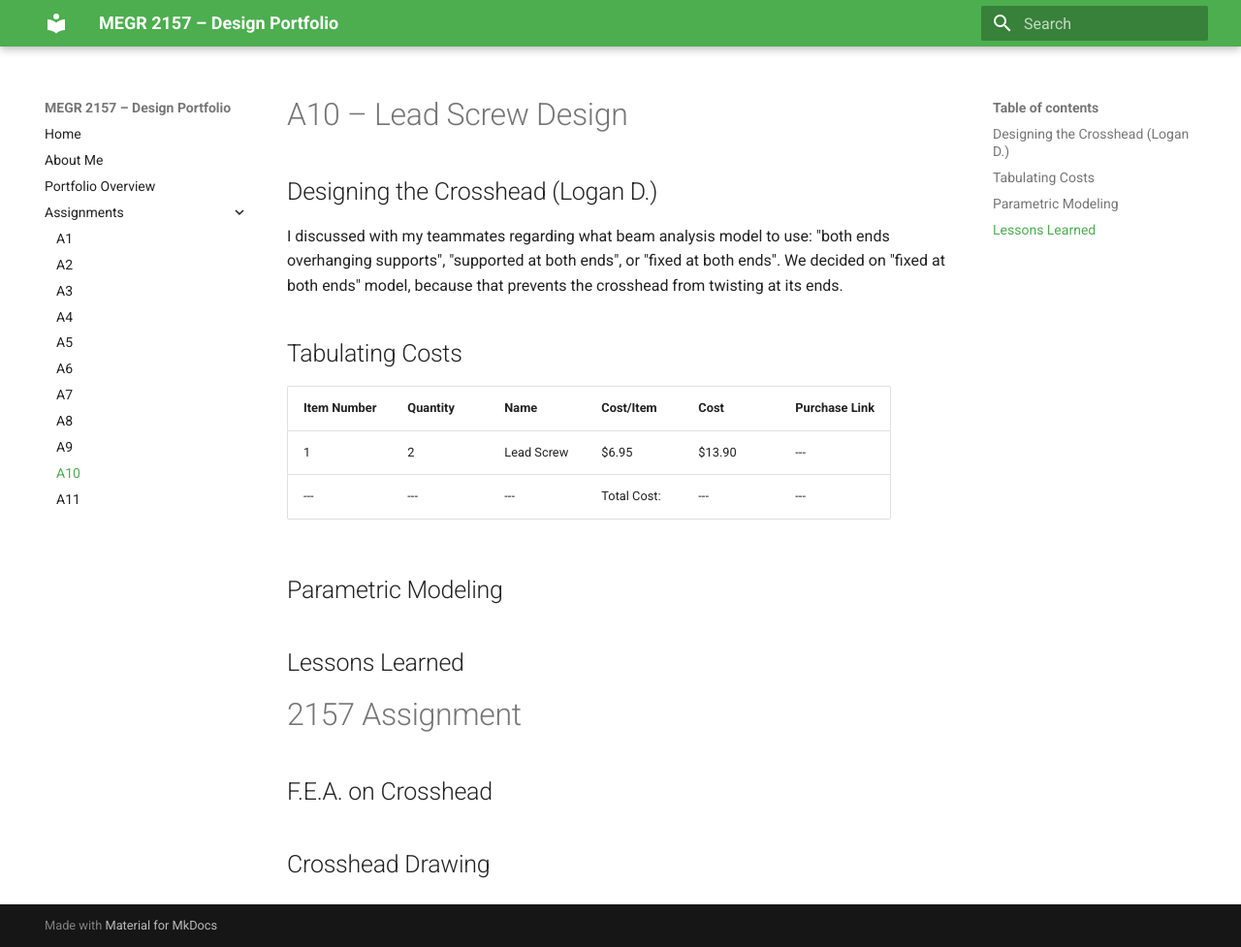
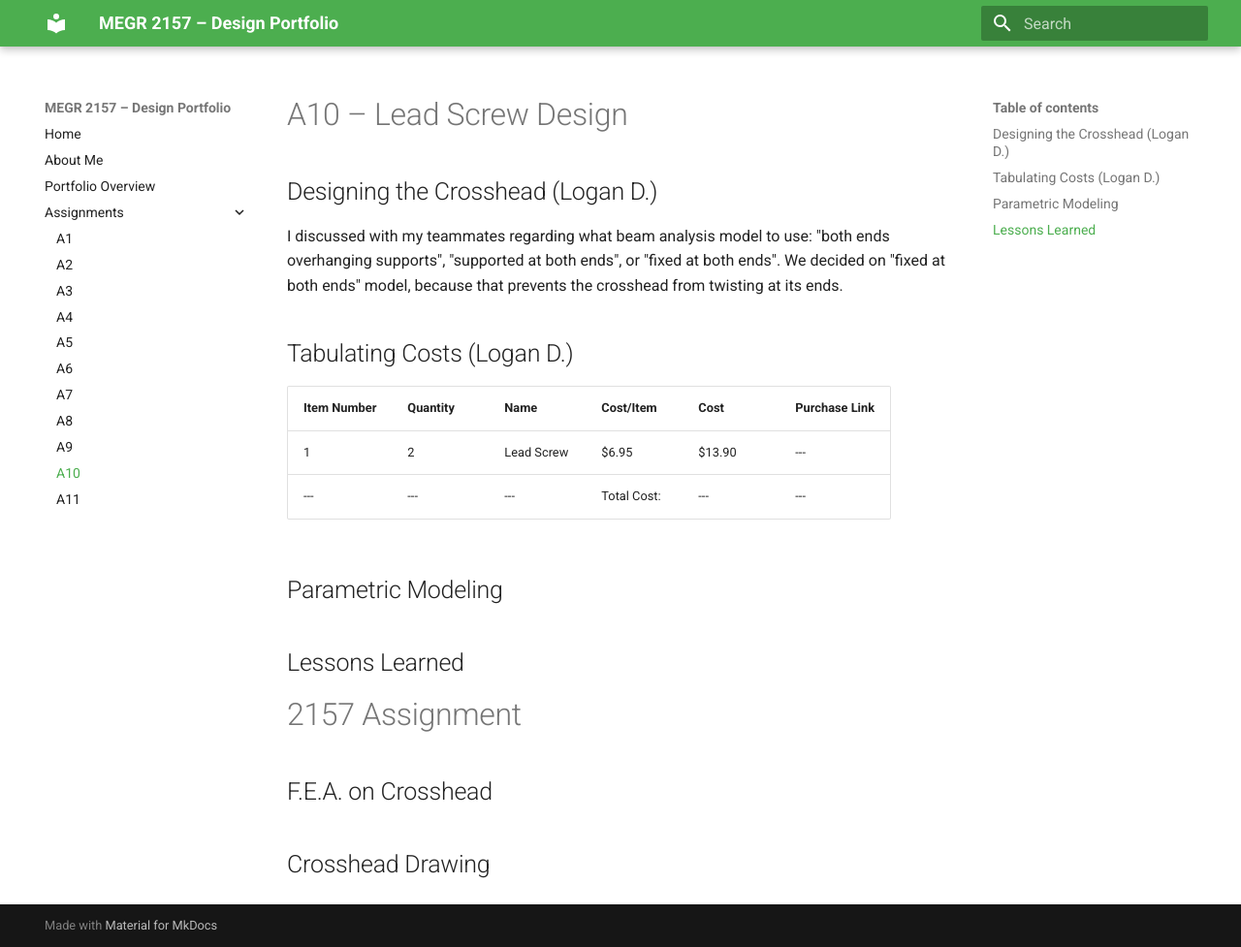
Before and after one commit to Ldreifuss/megr2157-project-portfolio, an MkDocs documentation site: the page built from docs/assignments/A10/index.md, in a window 1280 px wide and 977 px high. Shown: the whole window at 97% size. Built offline with MkDocs 1.6.1 and Material for MkDocs 9.7.7, drawn with Linux system fonts in a browser that asks for light colours.

Commit message:
Update index.md

```diff
--- a/docs/assignments/A10/index.md
+++ b/docs/assignments/A10/index.md
@@ -4,7 +4,7 @@
 ## Designing the Crosshead (Logan D.)
 I discussed with my teammates regarding what beam analysis model to use: "both ends overhanging supports", "supported at both ends", or "fixed at both ends". We decided on "fixed at both ends" model, because that prevents the crosshead from twisting at its ends.
 
-## Tabulating Costs
+## Tabulating Costs (Logan D.)
 
 
 | Item Number | Quantity | Name | Cost/Item | Cost | Purchase Link |
```
